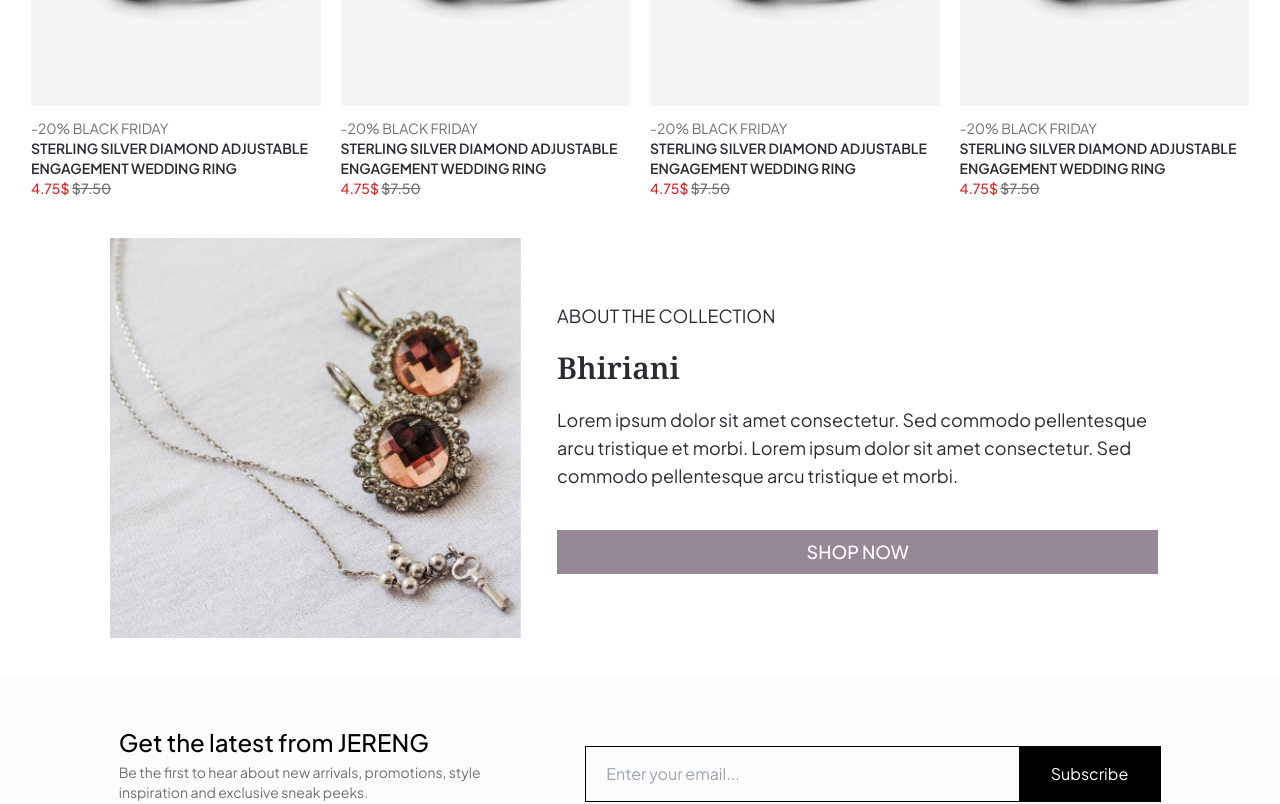
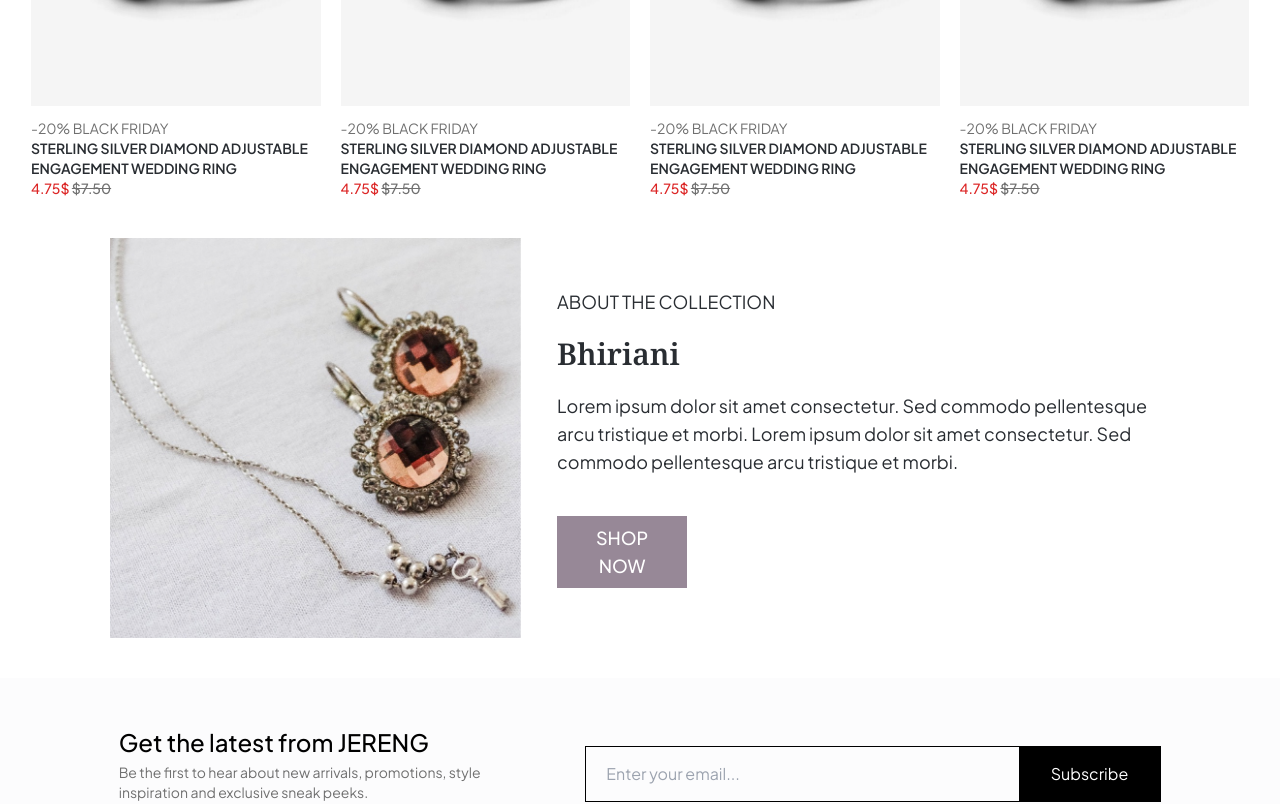
Before and after one commit to YeeshaDev/hng-minishop, a React (Vite) app: page /product_details in a window 1280 px wide. Shown: the part 2171-2975 px from the top of the page. Built offline with nearby package versions, Linux system fonts and the light colour scheme; the HTML template or start-up script is replaced by a standard one; a web font is replaced by a local one.

Commit message:
Update ProductDetails.jsx

```diff
--- a/pages/ProductDetails.jsx
+++ b/pages/ProductDetails.jsx
@@ -239,7 +239,7 @@ function ProductDetails() {
             arcu tristique et morbi. Lorem ipsum dolor sit amet consectetur. Sed
             commodo pellentesque arcu tristique et morbi.
           </p>
-          <Link to="/" className=" text-center !mt-5 bg-purpleClr py-2 px-4 text-white uppercase font-medium ">
+          <Link to="/" className=" text-center !mt-5 w-[130px] bg-purpleClr py-2 px-4 text-white uppercase font-medium ">
             shop now
           </Link>
         </div>
```
